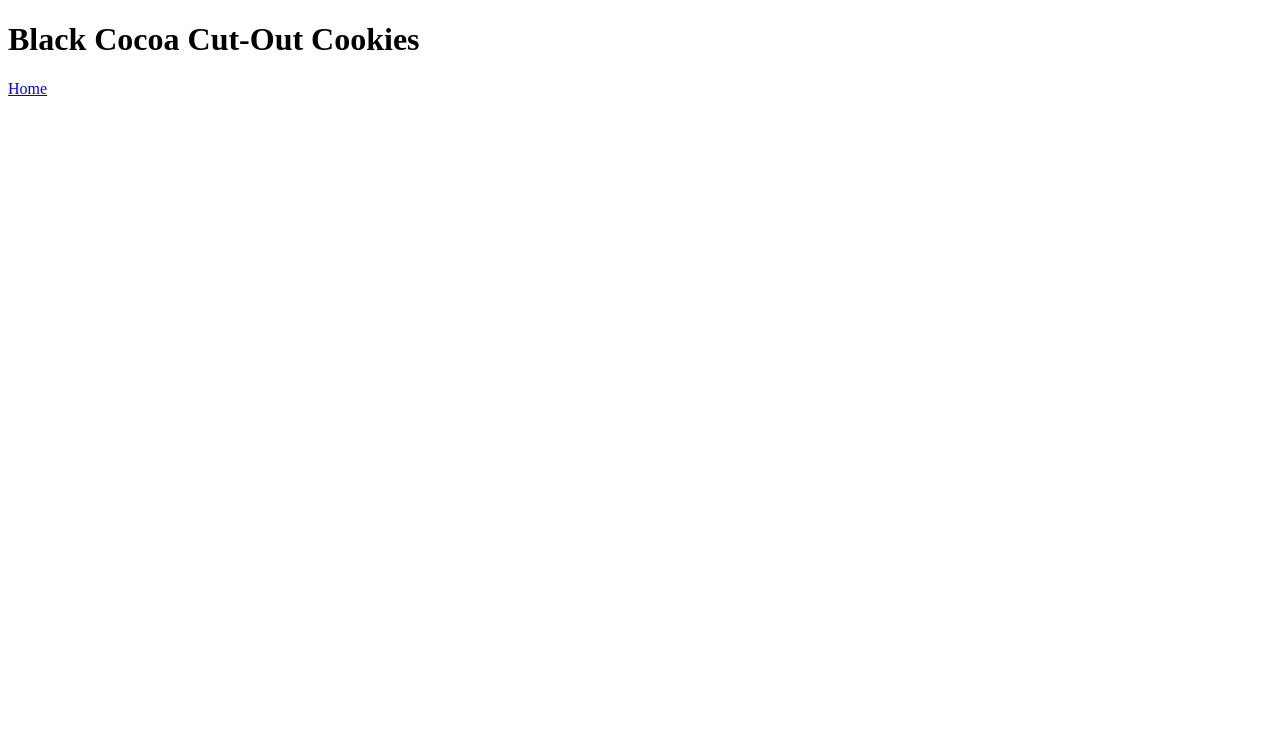
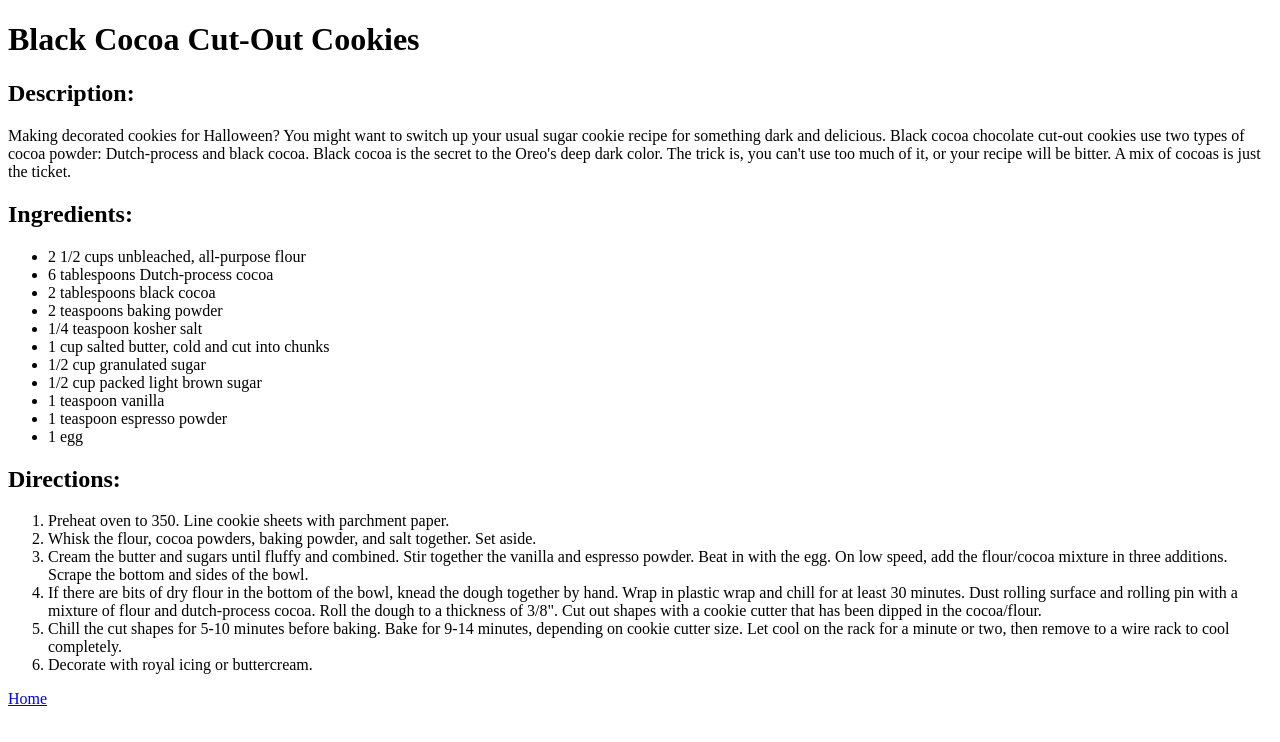
Before and after one commit to staddlern/odin-recipes, a plain HTML site: page recipes/blackcocoacookies.html in a window 1280 px wide. Drawn offline with Linux system fonts and the light colour scheme.

Commit message:
Finished first recipe.

```diff
--- a/recipes/blackcocoacookies.html
+++ b/recipes/blackcocoacookies.html
@@ -6,6 +6,31 @@
     </head>
     <body>
         <h1>Black Cocoa Cut-Out Cookies</h1>
+        <h2>Description:</h2>
+        <p>Making decorated cookies for Halloween? You might want to switch up your usual sugar cookie recipe for something dark and delicious. Black cocoa chocolate cut-out cookies use two types of cocoa powder: Dutch-process and black cocoa. Black cocoa is the secret to the Oreo's deep dark color. The trick is, you can't use too much of it, or your recipe will be bitter. A mix of cocoas is just the ticket.</p>
+        <h2>Ingredients:</h2>
+        <ul>
+            <li>2 1/2 cups unbleached, all-purpose flour</li>
+            <li>6 tablespoons Dutch-process cocoa</li>
+            <li>2 tablespoons black cocoa</li>
+            <li>2 teaspoons baking powder</li>
+            <li>1/4 teaspoon kosher salt</li>
+            <li>1 cup salted butter, cold and cut into chunks</li>
+            <li>1/2 cup granulated sugar</li>
+            <li>1/2 cup packed light brown sugar</li>
+            <li>1 teaspoon vanilla</li>
+            <li>1 teaspoon espresso powder</li>
+            <li>1 egg</li>
+        </ul>
+        <h2>Directions:</h2>
+        <ol>
+            <li>Preheat oven to 350. Line cookie sheets with parchment paper.</li>
+            <li>Whisk the flour, cocoa powders, baking powder, and salt together. Set aside.</li>
+            <li>Cream the butter and sugars until fluffy and combined. Stir together the vanilla and espresso powder. Beat in with the egg. On low speed, add the flour/cocoa mixture in three additions. Scrape the bottom and sides of the bowl.</li>
+            <li>If there are bits of dry flour in the bottom of the bowl, knead the dough together by hand. Wrap in plastic wrap and chill for at least 30 minutes. Dust rolling surface and rolling pin with a mixture of flour and dutch-process cocoa. Roll the dough to a thickness of 3/8". Cut out shapes with a cookie cutter that has been dipped in the cocoa/flour.</li>
+            <li>Chill the cut shapes for 5-10 minutes before baking. Bake for 9-14 minutes, depending on cookie cutter size. Let cool on the rack for a minute or two, then remove to a wire rack to cool completely.</li>
+            <li>Decorate with royal icing or buttercream.</li>
+        </ol>
         <a href="../index.html">Home</a>
     </body>
 </html>
```
Also changed, not shown: images/cookies-sokolad-dolqulu-cocoa-c15f96-1024.jpg (added), 1 other file.
